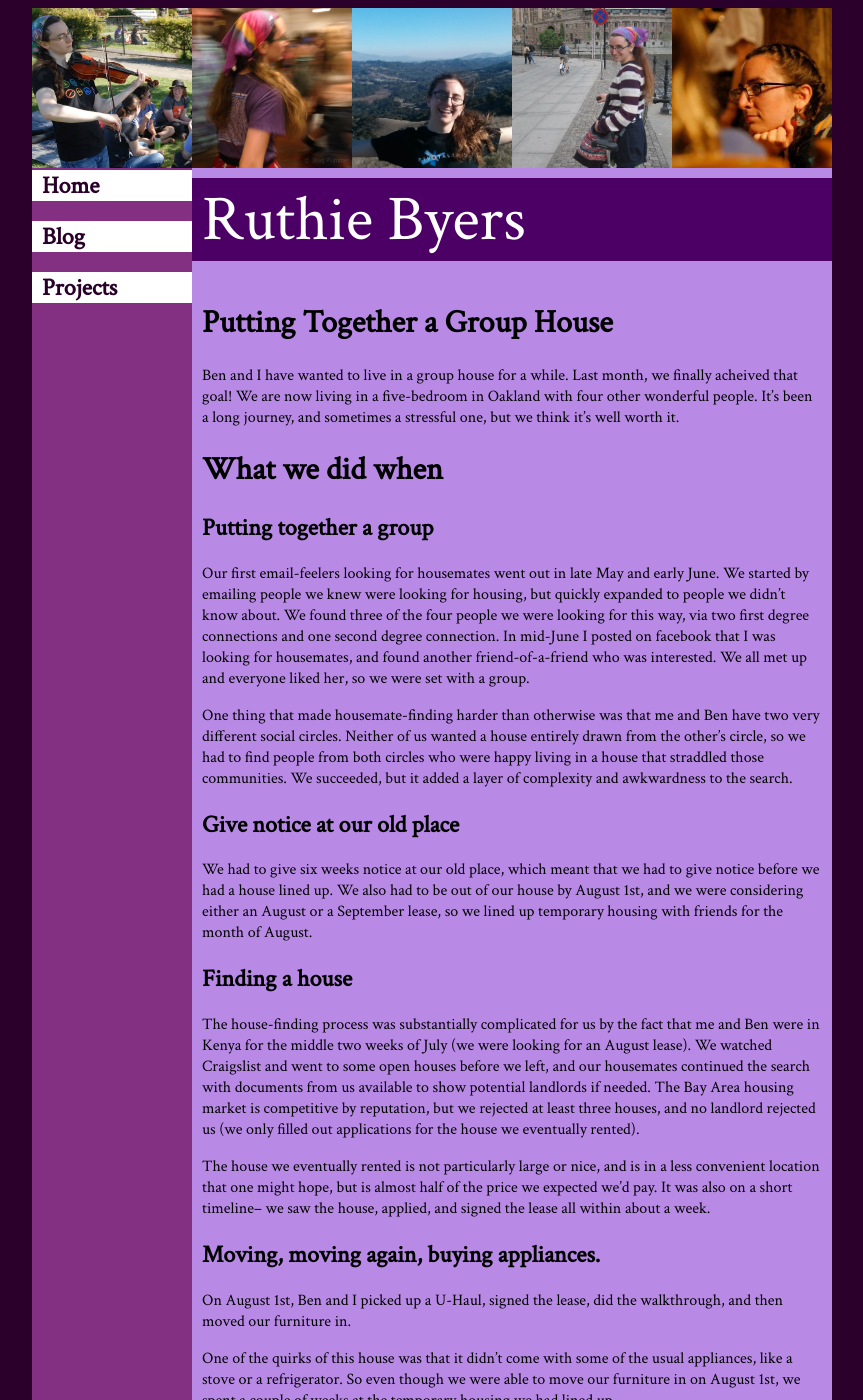
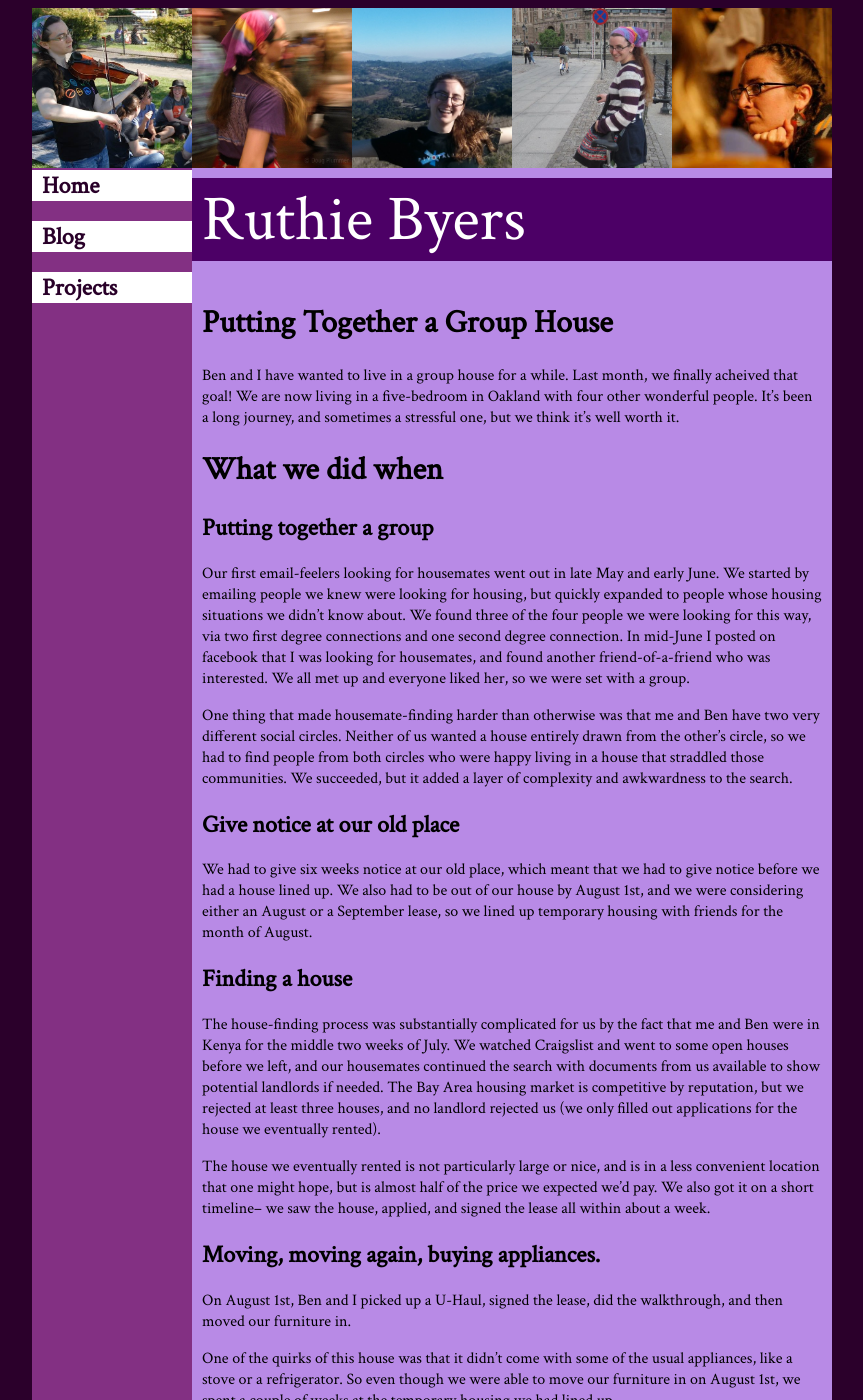
Before and after one commit to ruthie/ruthie.github.io, a Jekyll site: the page built from _posts/2015-9-23-group-house.md, in a window 1280 px wide and 1400 px high. Shown: the whole window, without its empty margins (208-1071 px from the left). Built offline with Jekyll 4.4.1, drawn with Linux system fonts in a browser that asks for light colours; comment, search, counter and statistics services are not loaded.

Commit message:
little edits to group house post

```diff
--- a/_posts/2015-9-23-group-house.md
+++ b/_posts/2015-9-23-group-house.md
@@ -9,7 +9,7 @@ Ben and I have wanted to live in a group house for a while.  Last month, we fina
 
 ## Putting together a group
 
-Our first email-feelers looking for housemates went out in late May and early June.  We started by emailing people we knew were looking for housing, but quickly expanded to people we didn't know about.  We found three of the four people we were looking for this way, via two first degree connections and one second degree connection.  In mid-June I posted on facebook that I was looking for housemates, and found another friend-of-a-friend who was interested.  We all met up and everyone liked her, so we were set with a group.
+Our first email-feelers looking for housemates went out in late May and early June.  We started by emailing people we knew were looking for housing, but quickly expanded to people whose housing situations we didn't know about.  We found three of the four people we were looking for this way, via two first degree connections and one second degree connection.  In mid-June I posted on facebook that I was looking for housemates, and found another friend-of-a-friend who was interested.  We all met up and everyone liked her, so we were set with a group.
 
 One thing that made housemate-finding harder than otherwise was that me and Ben have two very different social circles.  Neither of us wanted a house entirely drawn from the other's circle, so we had to find people from both circles who were happy living in a house that straddled those communities.  We succeeded, but it added a layer of complexity and awkwardness to the search.
 
@@ -19,9 +19,9 @@ We had to give six weeks notice at our old place, which meant that we had to giv
 
 ## Finding a house
 
-The house-finding process was substantially complicated for us by the fact that me and Ben were in Kenya for the middle two weeks of July (we were looking for an August lease).  We watched Craigslist and went to some open houses before we left, and our housemates continued the search with documents from us available to show potential landlords if needed.  The Bay Area housing market is competitive by reputation, but we rejected at least three houses, and no landlord rejected us (we only filled out applications for the house we eventually rented).
+The house-finding process was substantially complicated for us by the fact that me and Ben were in Kenya for the middle two weeks of July.  We watched Craigslist and went to some open houses before we left, and our housemates continued the search with documents from us available to show potential landlords if needed.  The Bay Area housing market is competitive by reputation, but we rejected at least three houses, and no landlord rejected us (we only filled out applications for the house we eventually rented).
 
-The house we eventually rented is not particularly large or nice, and is in a less convenient location that one might hope, but is almost half of the price we expected we'd pay.  It was also on a short timeline-- we saw the house, applied, and signed the lease all within about a week.
+The house we eventually rented is not particularly large or nice, and is in a less convenient location that one might hope, but is almost half of the price we expected we'd pay.  We also got it on a short timeline-- we saw the house, applied, and signed the lease all within about a week.
 
 ## Moving, moving again, buying appliances.
 
```
